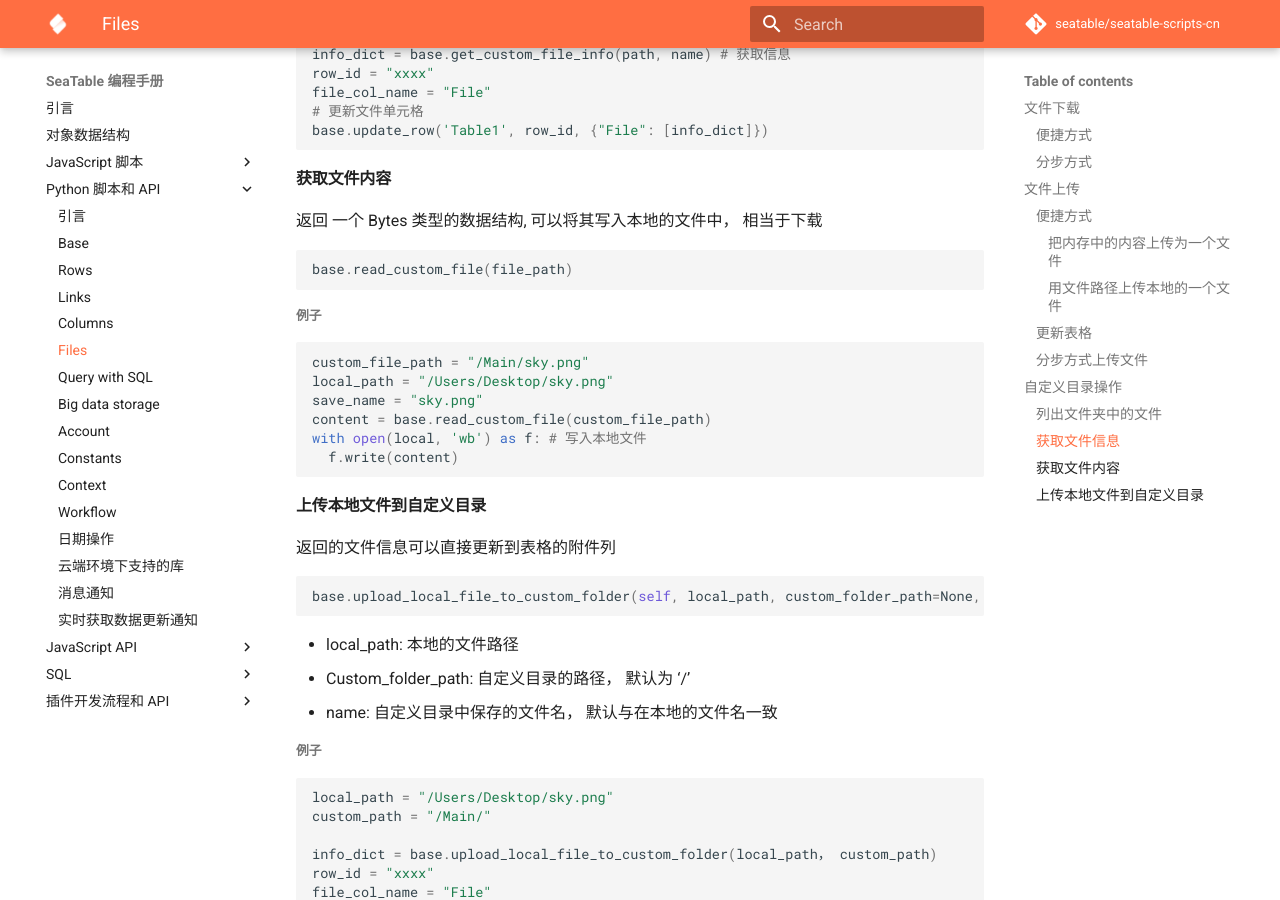
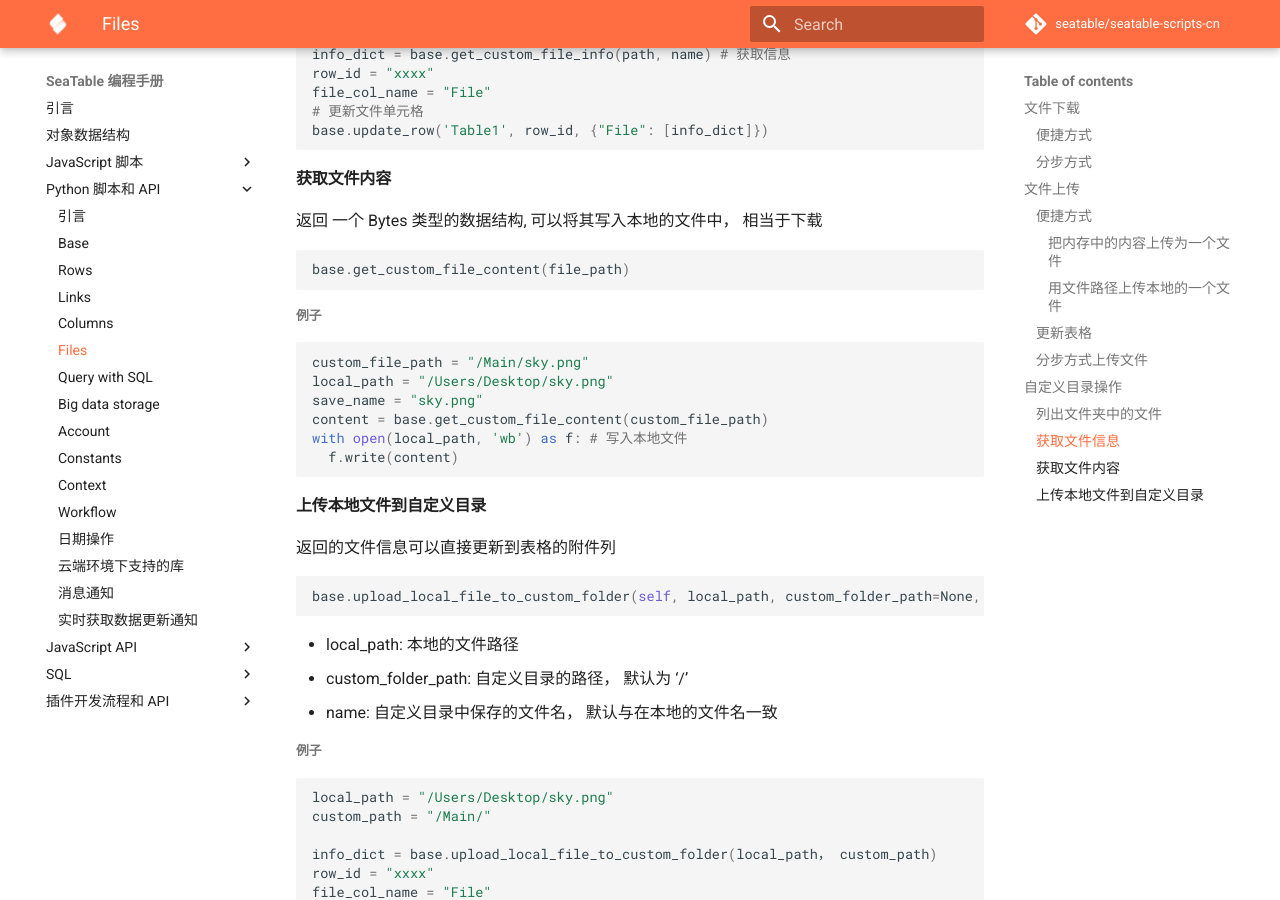
Before and after one commit to seatable/seatable-scripts-cn, an MkDocs documentation site: the page built from manual/python/files.md, in a window 1280 px wide and 900 px high, scrolled down 4301 px. Built offline with MkDocs 1.6.1 and Material for MkDocs 9.7.7, drawn with Linux system fonts in a browser that asks for light colours; comment, search, counter and statistics services are not loaded.

Commit message:
Update files.md

````diff
--- a/manual/python/files.md
+++ b/manual/python/files.md
@@ -222,7 +222,7 @@ base.update_row('Table1', row_id, {"File": [info_dict]})
 返回 一个 Bytes 类型的数据结构, 可以将其写入本地的文件中， 相当于下载
 
 ```python
-base.read_custom_file(file_path)
+base.get_custom_file_content(file_path)
 ```
 
 ##### 例子
@@ -231,8 +231,8 @@ base.read_custom_file(file_path)
 custom_file_path = "/Main/sky.png"
 local_path = "/Users/Desktop/sky.png"
 save_name = "sky.png"
-content = base.read_custom_file(custom_file_path)
-with open(local, 'wb') as f: # 写入本地文件
+content = base.get_custom_file_content(custom_file_path)
+with open(local_path, 'wb') as f: # 写入本地文件
   f.write(content)
 ```
 
@@ -245,7 +245,7 @@ base.upload_local_file_to_custom_folder(self, local_path, custom_folder_path=Non
 ```
 
 * local_path: 本地的文件路径
-* Custom_folder_path: 自定义目录的路径， 默认为 ‘/’
+* custom_folder_path: 自定义目录的路径， 默认为 ‘/’
 * name: 自定义目录中保存的文件名， 默认与在本地的文件名一致
 
 ##### 例子
````
